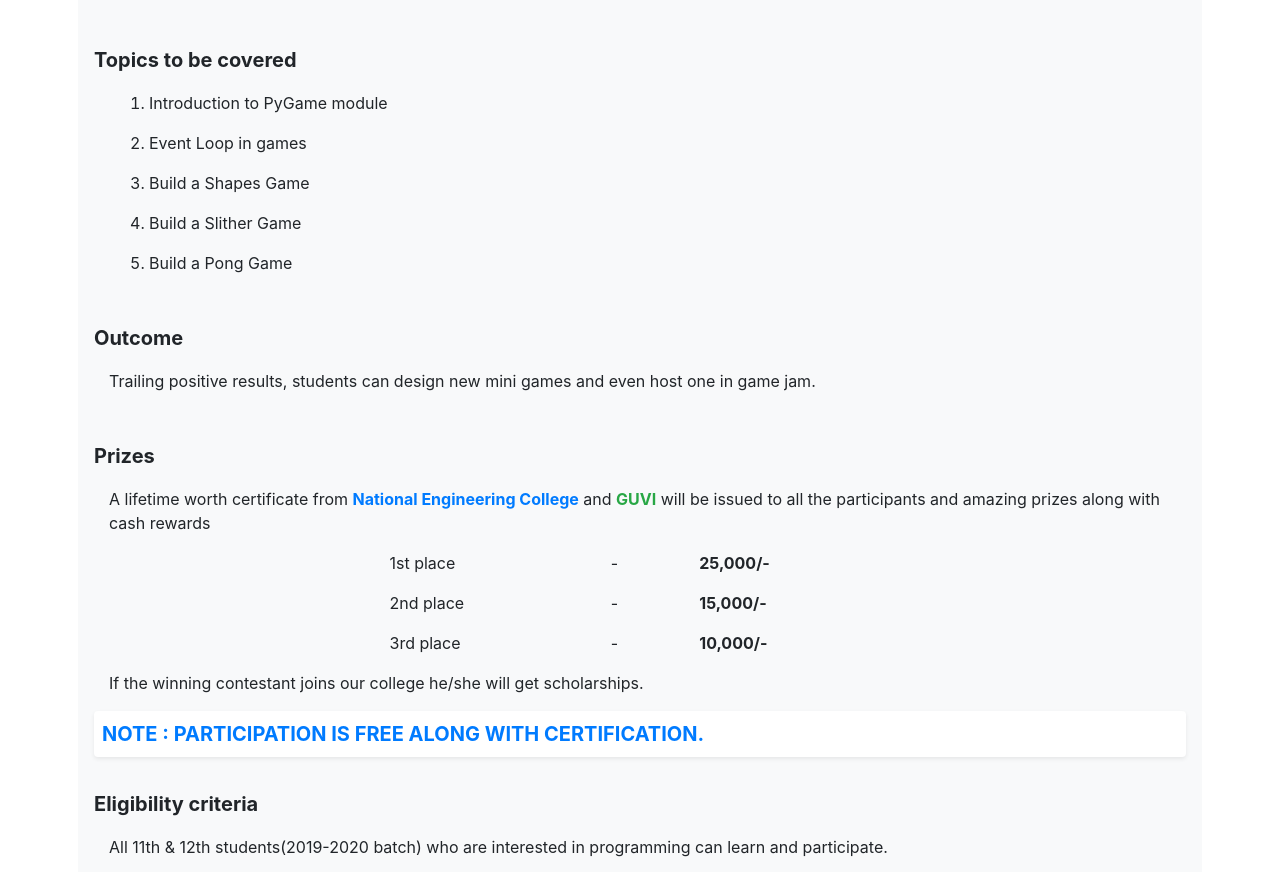
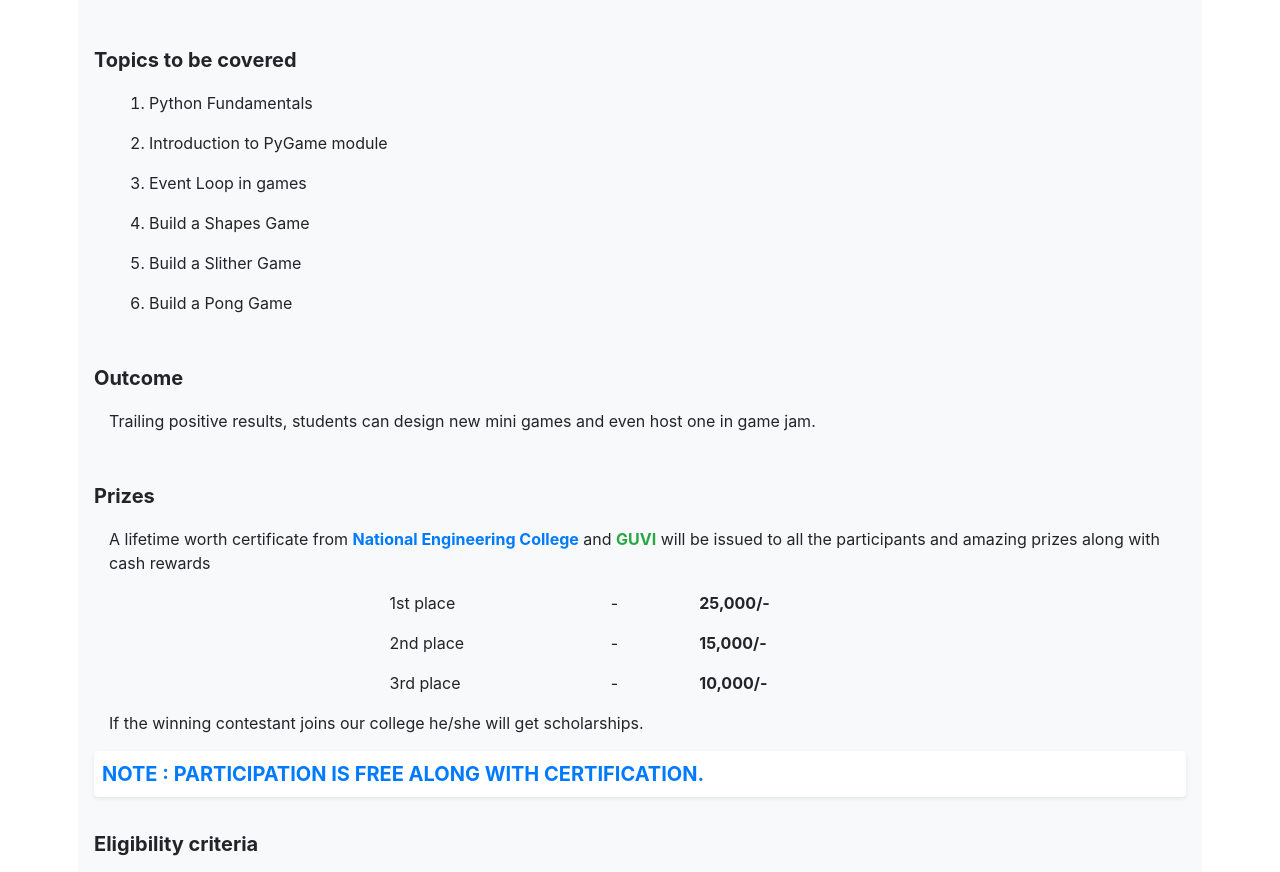
Before and after one commit to ABIBV/pyweek, a plain HTML site: page index.html in a window 1280 px wide. Shown: the part 1216-2088 px from the top of the page. Drawn offline with nearby package versions, Linux system fonts and the light colour scheme.

Commit message:
topics rectified

```diff
--- a/index.html
+++ b/index.html
@@ -166,6 +166,7 @@
           <p class="lead font-weight-bold">Topics to be covered</p>
           <div class="container">
               <ol>
+                  <li><p>Python Fundamentals</p></li>
                   <li><p>Introduction to PyGame module</p></li>
                   <li><p>Event Loop in games</p></li>
                   <li><p>Build a Shapes Game</p></li>
```
